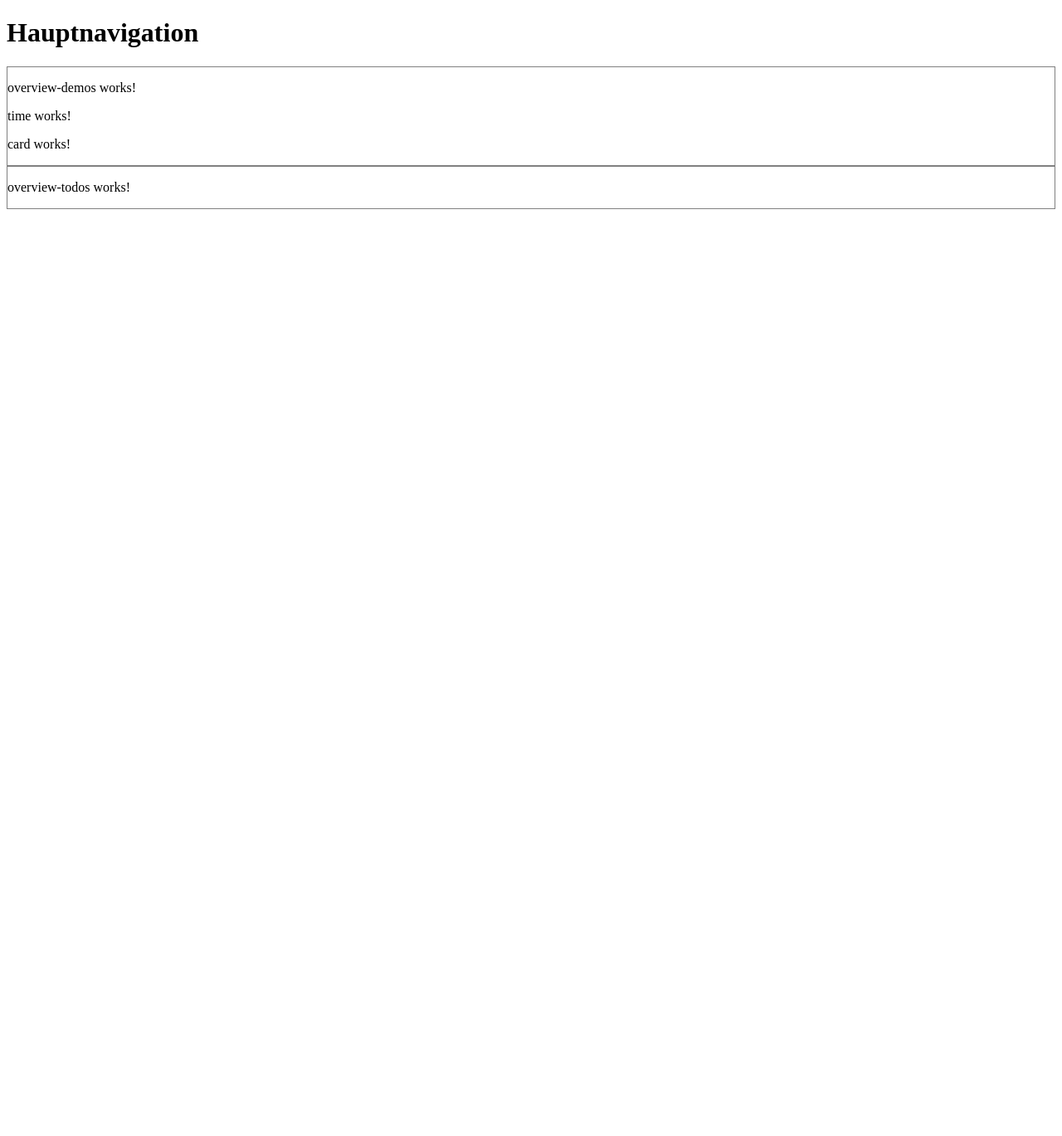
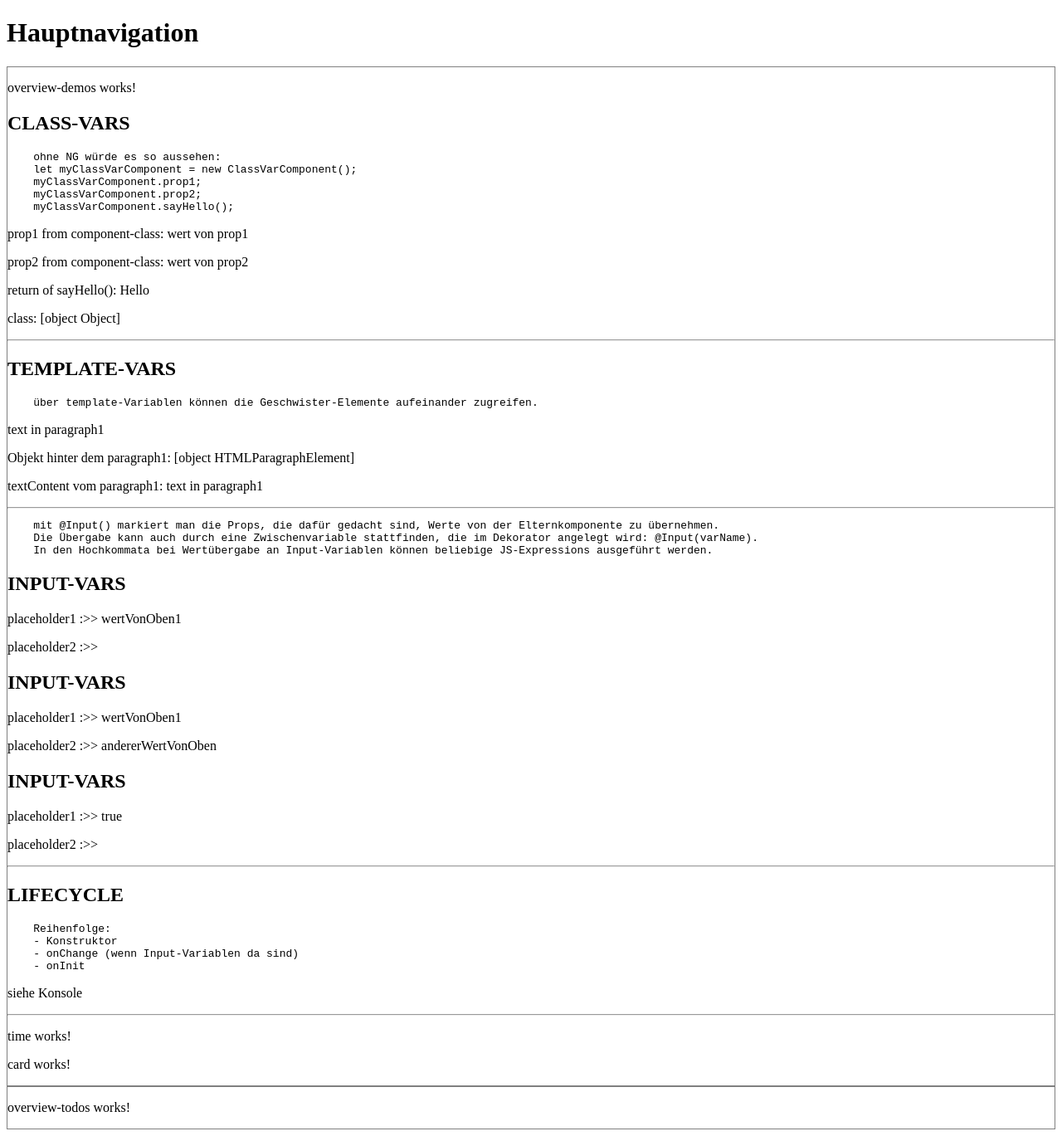
Before and after one commit to ppedvAG/2021-07-29-angular, an Angular app in the folder TRAINER/theory-app/: page / in a window 1280 px wide. Shown: the whole page at 83% size. Before the commit the page ends 800 px from the top, so only its background shows below. Built offline with nearby package versions, Linux system fonts and the light colour scheme.

Commit message:
Demos zu classVars, templateVars, InputVars, lifecycle; Aufgabe zu diashow

```diff
--- /dev/null
+++ b/TRAINER/theory-app/src/app/demos-mdl/class-vars/class-vars.component.html
@@ -0,0 +1,13 @@
+<h2>CLASS-VARS</h2>
+
+<pre>
+    ohne NG würde es so aussehen:
+    let myClassVarComponent = new ClassVarComponent();
+    myClassVarComponent.prop1;
+    myClassVarComponent.prop2;
+    myClassVarComponent.sayHello();
+</pre>
+<p>prop1 from component-class: {{prop1}}</p>
+<p>prop2 from component-class: {{prop2}}</p>
+<p>return of sayHello(): {{sayHello()}}</p>
+<p>class: {{showYourself()}}</p>
--- /dev/null
+++ b/TRAINER/theory-app/src/app/demos-mdl/class-vars/class-vars.component.ts
@@ -0,0 +1,22 @@
+import { Component} from '@angular/core';
+
+@Component({
+  selector: 'app-class-vars',
+  templateUrl: './class-vars.component.html',
+  styles: [
+  ]
+})
+export class ClassVarsComponent {
+  // werte von props können im template angezeigt werden
+  prop1: string = 'wert von prop1';
+  prop2: string = 'wert von prop2';
+  // Rückgaben von Methoden im template anzeigen
+  sayHello() {
+    return 'Hello';
+  }
+  showYourself() {
+    // return this;
+    console.log(this);
+    return this.toString();
+  }
+}
--- /dev/null
+++ b/TRAINER/theory-app/src/app/demos-mdl/diashow/diashow.component.html
@@ -0,0 +1,16 @@
+<p>diashow works!</p>
+
+<!--
+Wie kann man erreichen, dass ein Array mit Links iteriert wird und die Links für ein img-Element genutzt werden?
+
+[
+'https://picsum.photos/300/200?image=0',
+'https://picsum.photos/300/200?image=10',
+'https://picsum.photos/300/200?image=20',
+'https://picsum.photos/300/200?image=30'
+]
+
+Hinweise:
+Diashow läuft nonstop.
+Input-Variable kann eingesetzt werden.
+ -->
--- /dev/null
+++ b/TRAINER/theory-app/src/app/demos-mdl/diashow/diashow.component.ts
@@ -0,0 +1,16 @@
+import { Component, OnInit } from '@angular/core';
+
+@Component({
+  selector: 'app-diashow',
+  templateUrl: './diashow.component.html',
+  styles: [
+  ]
+})
+export class DiashowComponent implements OnInit {
+
+  constructor() { }
+
+  ngOnInit(): void {
+  }
+
+}
--- /dev/null
+++ b/TRAINER/theory-app/src/app/demos-mdl/input-vars/input-vars.component.html
@@ -0,0 +1,7 @@
+<h2>INPUT-VARS</h2>
+
+<p>placeholder1 :>> {{placeholder1}}</p>
+<p>placeholder2 :>> {{placeholder2}}</p>
+
+<!-- <p>anotherName :>> {{anotherName}}</p>  -->
+<!-- TS2339: Property 'anotherName' does not exist on type 'InputVarsComponent'. -->
--- /dev/null
+++ b/TRAINER/theory-app/src/app/demos-mdl/input-vars/input-vars.component.ts
@@ -0,0 +1,20 @@
+import { Component, Input } from '@angular/core';
+
+@Component({
+  selector: 'app-input-vars',
+  templateUrl: './input-vars.component.html',
+  styles: [
+  ]
+})
+export class InputVarsComponent {
+
+  @Input()
+  placeholder1!: string;
+
+/*   @Input()
+  placeholder1: string = "test";
+  Der Wert 'test' wird durch Input überschrieben. */
+
+  @Input('anotherName')
+  placeholder2!: string;
+}
--- /dev/null
+++ b/TRAINER/theory-app/src/app/demos-mdl/lifecycle/lifecycle.component.html
@@ -0,0 +1,9 @@
+<h2>LIFECYCLE</h2>
+
+<pre>
+    Reihenfolge:
+    - Konstruktor
+    - onChange (wenn Input-Variablen da sind)
+    - onInit
+</pre>
+<p>siehe Konsole</p>
--- /dev/null
+++ b/TRAINER/theory-app/src/app/demos-mdl/lifecycle/lifecycle.component.ts
@@ -0,0 +1,35 @@
+import { Component, Input, OnChanges, OnDestroy, OnInit } from '@angular/core';
+
+@Component({
+  selector: 'app-lifecycle',
+  templateUrl: './lifecycle.component.html',
+  styles: [
+  ]
+})
+export class LifecycleComponent implements OnInit, OnChanges, OnDestroy {
+
+   prop1: string;
+
+  @Input()
+  inputProp!: string;
+
+  ngOnChanges() {
+    console.log('ngOnChange is logging');
+  }
+
+  constructor() {
+    console.log('constructor is logging'); // wird in dem Zustand angezeigt
+    this.prop1 = 'wert aus Konstruktor';
+  }
+
+  ngOnInit(): void {
+    console.log('ngOnInit is logging'); // wird in dem Zustand angezeigt
+  }
+
+  ngOnDestroy() {
+    console.log('ngOnDestroy is logging');
+  }
+
+  // todo #1
+
+}
--- a/TRAINER/theory-app/src/app/demos-mdl/overview-demos/overview-demos.component.html
+++ b/TRAINER/theory-app/src/app/demos-mdl/overview-demos/overview-demos.component.html
@@ -1,3 +1,26 @@
 <p>overview-demos works!</p>
+
+<app-class-vars></app-class-vars>
+<hr>
+
+<app-template-vars></app-template-vars>
+<hr>
+
+<pre>
+    mit @Input() markiert man die Props, die dafür gedacht sind, Werte von der Elternkomponente zu übernehmen.
+    Die Übergabe kann auch durch eine Zwischenvariable stattfinden, die im Dekorator angelegt wird: @Input(varName).
+    In den Hochkommata bei Wertübergabe an Input-Variablen können beliebige JS-Expressions ausgeführt werden.
+</pre>
+<app-input-vars [placeholder1]="'wertVonOben1'"></app-input-vars>
+<!-- <app-input-vars [placeholder1]="'wertVonOben1'" [placeholder2]="'wertVonOben2'"></app-input-vars>
+    Unter dem Namen placeholder2 kann man auf die Prop nicht zugreifen.
+-->
+<app-input-vars [placeholder1]="'wertVonOben1'" [anotherName]="'andererWertVonOben'"></app-input-vars>
+<app-input-vars [placeholder1]="true ? 'true' : 'false'"></app-input-vars>
+<hr>
+
+<app-lifecycle [inputProp]="'wert für input prop'"></app-lifecycle>
+<hr>
+
 <app-time></app-time>
 <app-card></app-card>
--- /dev/null
+++ b/TRAINER/theory-app/src/app/demos-mdl/template-vars/template-vars.component.html
@@ -0,0 +1,9 @@
+<h2>TEMPLATE-VARS</h2>
+
+<pre>
+    über template-Variablen können die Geschwister-Elemente aufeinander zugreifen.
+</pre>
+<p #myParagraph>text in paragraph1</p>
+
+<p>Objekt hinter dem paragraph1: {{myParagraph}}</p>
+<p>textContent vom paragraph1: {{myParagraph.textContent}}</p>
--- /dev/null
+++ b/TRAINER/theory-app/src/app/demos-mdl/template-vars/template-vars.component.ts
@@ -0,0 +1,10 @@
+import { Component } from '@angular/core';
+
+@Component({
+  selector: 'app-template-vars',
+  templateUrl: './template-vars.component.html',
+  styles: [
+  ]
+})
+export class TemplateVarsComponent{
+}
```
Also changed, not shown: TRAINER/theory-app/src/app/demos-mdl/demos-mdl.module.ts (+11 -1 lines).
